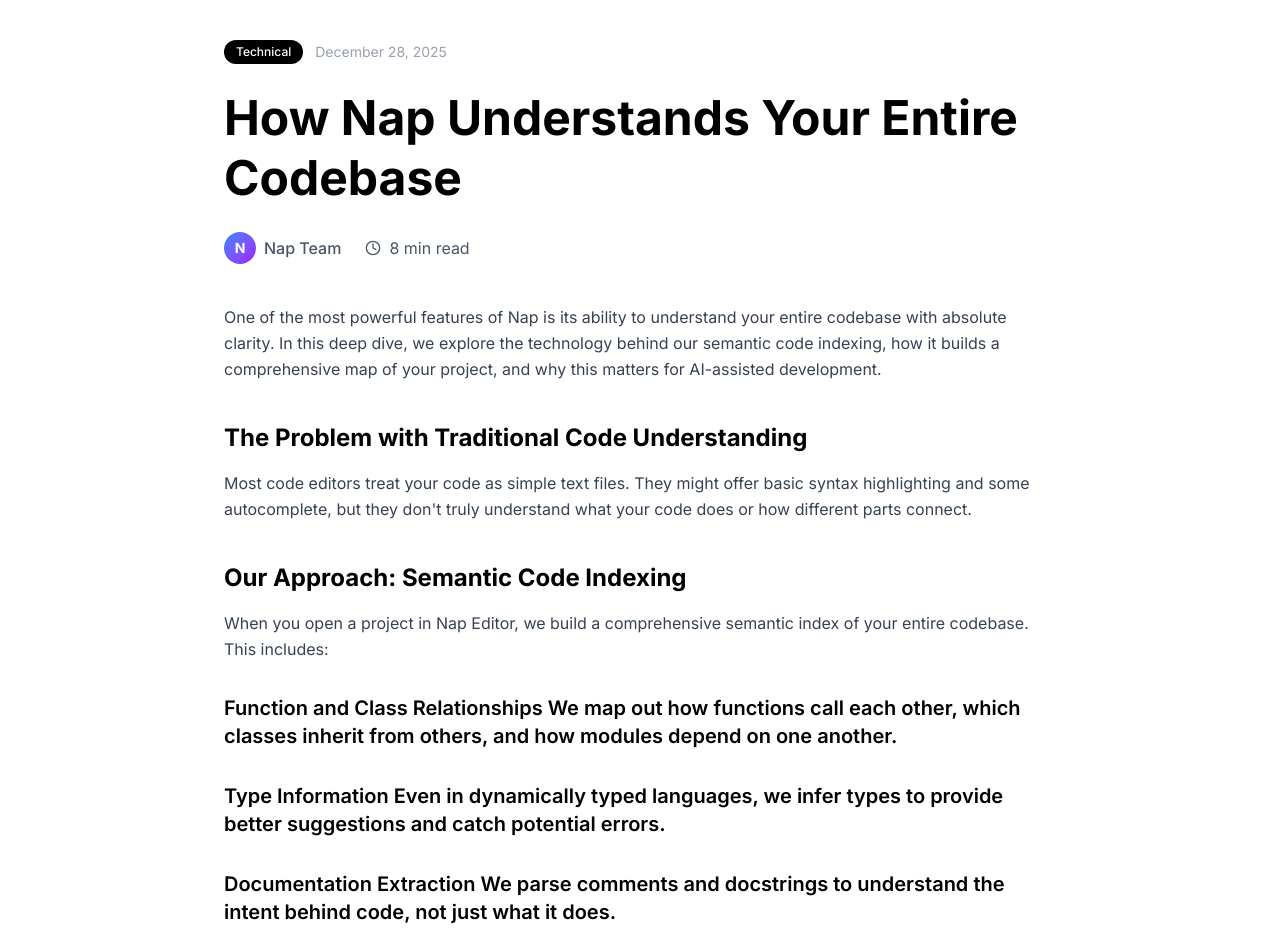
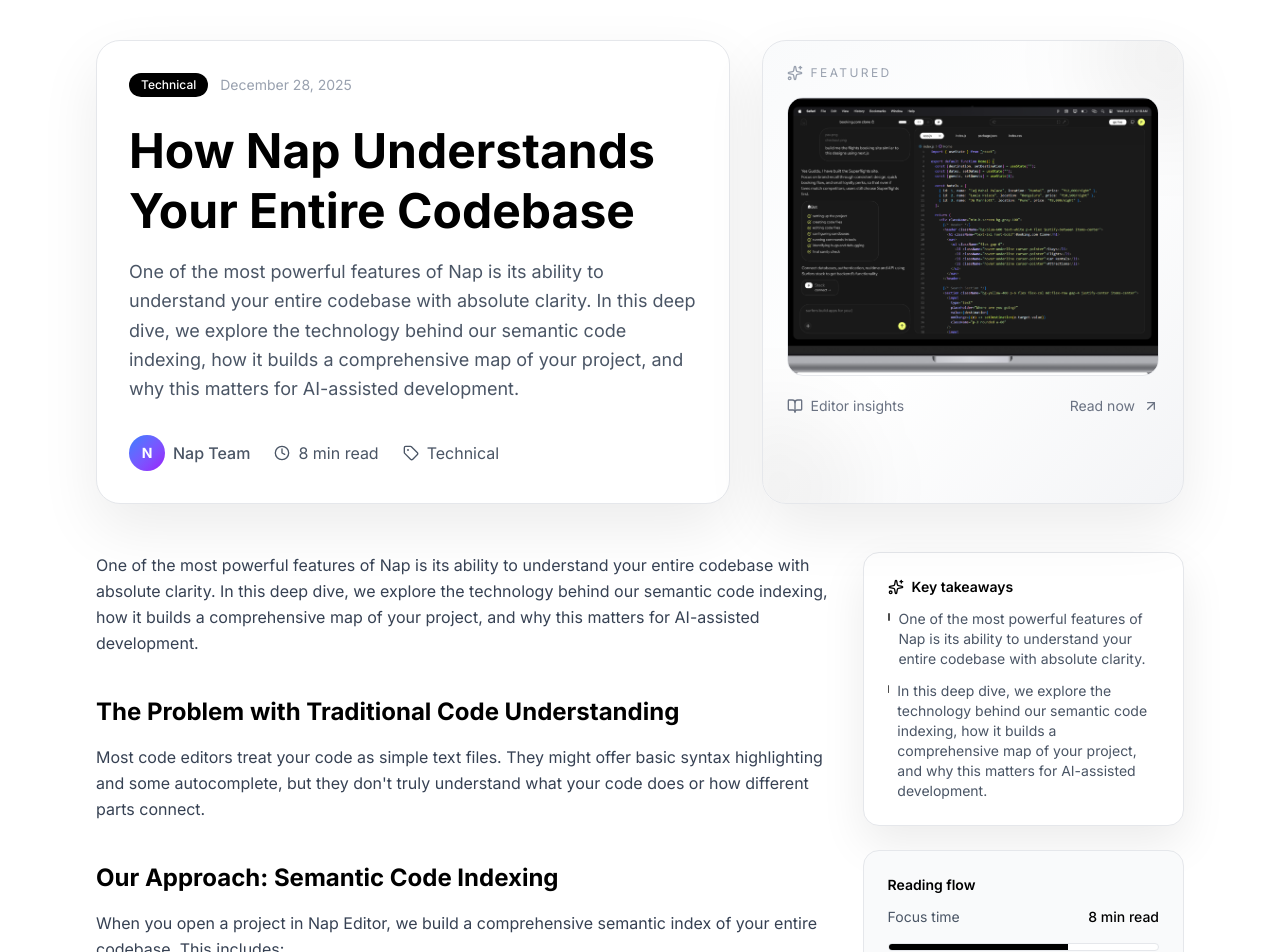
Before and after one commit to farzeenilyaszargar/nap-ide, a Next.js app: page /blogs/understanding-your-codebase in a window 1280 px wide. Shown: the part 160-1112 px from the top of the page. Built offline with nearby package versions, Linux system fonts and the light colour scheme.

Commit message:
Enhance blog article layout with visuals

```diff
--- a/app/(other pages)/blogs/[slug]/page.tsx
+++ b/app/(other pages)/blogs/[slug]/page.tsx
@@ -1,6 +1,7 @@
 import { notFound } from "next/navigation";
 import Link from "next/link";
-import { ArrowLeft, Clock, User } from "lucide-react";
+import Image from "next/image";
+import { ArrowLeft, Clock, Sparkles, Tag, BookOpen, ArrowUpRight } from "lucide-react";
 
 import Header from "@/components/header";
 import Footer from "@/components/footer";
@@ -25,11 +26,17 @@ export default async function BlogPage({ params }: BlogPageProps) {
         notFound();
     }
 
+    const takeaways = blog.excerpt
+        .split(".")
+        .map((item) => item.trim())
+        .filter(Boolean)
+        .slice(0, 3);
+
     return (
         <div className="min-h-screen flex flex-col bg-white">
             <Header />
 
-            <main className="flex-1 max-w-4xl mx-auto px-4 sm:px-6 lg:px-8 py-20">
+            <main className="flex-1 max-w-6xl mx-auto px-4 sm:px-6 lg:px-8 py-20">
                 {/* Back Button */}
                 <Link
                     href="/blogs"
@@ -41,21 +48,28 @@ export default async function BlogPage({ params }: BlogPageProps) {
 
                 {/* Article Header */}
                 <article>
-                    <header className="mb-10">
-                        <div className="flex items-center gap-3 mb-6">
+                    <header className="mb-12">
+                        <div className="grid gap-8 lg:grid-cols-[1.2fr_0.8fr] lg:items-stretch">
+                            <div className="flex flex-col justify-between rounded-3xl border border-gray-200 bg-white p-8 shadow-[0_24px_60px_rgba(0,0,0,0.08)]">
+                                <div>
+                                    <div className="flex flex-wrap items-center gap-3 mb-6">
                                         <span className="bg-black text-white text-xs font-medium px-3 py-1 rounded-full">
                                             {blog.category}
                                         </span>
                                         <span className="text-gray-400 text-sm">{blog.date}</span>
                                     </div>
 
-                        <h2 className="text-4xl md:text-5xl font-bold text-black mb-6 leading-tight">
+                                    <h2 className="text-4xl md:text-5xl font-bold text-black mb-4 leading-tight">
                                         {blog.title}
                                     </h2>
+                                    <p className="text-gray-600 text-lg leading-relaxed">
+                                        {blog.excerpt}
+                                    </p>
+                                </div>
 
-                        <div className="flex items-center gap-6 text-gray-600">
+                                <div className="mt-8 flex flex-wrap items-center gap-6 text-gray-600">
                                     <div className="flex items-center gap-2">
-                                <div className="w-8 h-8 bg-gradient-to-br from-blue-500 to-purple-600 rounded-full flex items-center justify-center text-white font-bold text-sm">
+                                        <div className="w-9 h-9 bg-gradient-to-br from-blue-500 to-purple-600 rounded-full flex items-center justify-center text-white font-bold text-sm">
                                             {blog.author.charAt(0)}
                                         </div>
                                         <span className="font-medium">{blog.author}</span>
@@ -64,13 +78,50 @@ export default async function BlogPage({ params }: BlogPageProps) {
                                         <Clock className="w-4 h-4" />
                                         <span>{blog.readTime}</span>
                                     </div>
+                                    <div className="flex items-center gap-2">
+                                        <Tag className="w-4 h-4" />
+                                        <span>{blog.category}</span>
+                                    </div>
+                                </div>
+                            </div>
+
+                            <div className="relative overflow-hidden rounded-3xl border border-gray-200 bg-gradient-to-br from-gray-50 via-white to-gray-100 p-6 shadow-[0_24px_60px_rgba(0,0,0,0.08)]">
+                                <div className="absolute -right-16 -top-16 h-40 w-40 rounded-full bg-black/5 blur-2xl" />
+                                <div className="absolute -left-16 -bottom-16 h-40 w-40 rounded-full bg-black/5 blur-2xl" />
+                                <div className="relative h-full">
+                                    <div className="flex items-center gap-2 text-xs uppercase tracking-[0.2em] text-gray-400 mb-4">
+                                        <Sparkles className="w-4 h-4" />
+                                        Featured
+                                    </div>
+                                    <div className="aspect-[4/3] w-full overflow-hidden rounded-2xl border border-gray-200 bg-white">
+                                        <Image
+                                            src={blog.image}
+                                            alt={blog.title}
+                                            width={800}
+                                            height={600}
+                                            className="h-full w-full object-cover"
+                                        />
+                                    </div>
+                                    <div className="mt-5 flex items-center justify-between text-sm text-gray-500">
+                                        <span className="inline-flex items-center gap-2">
+                                            <BookOpen className="w-4 h-4" />
+                                            Editor insights
+                                        </span>
+                                        <span className="inline-flex items-center gap-2">
+                                            Read now
+                                            <ArrowUpRight className="w-4 h-4" />
+                                        </span>
+                                    </div>
+                                </div>
+                            </div>
                         </div>
                     </header>
 
+                    <div className="grid gap-8 lg:grid-cols-[1.6fr_0.7fr]">
+                        <div>
                             {/* Article Content */}
                             <div className="prose prose-lg max-w-none">
                                 {blog.content.split('\n\n').map((paragraph, index) => {
-                            // Check if it's a heading
                                     if (paragraph.startsWith('## ')) {
                                         return (
                                             <h2 key={index} className="text-2xl font-bold text-black mt-10 mb-4">
@@ -85,7 +136,6 @@ export default async function BlogPage({ params }: BlogPageProps) {
                                             </h3>
                                         );
                                     }
-                            // Check if it's a list item
                                     if (paragraph.startsWith('- ')) {
                                         const items = paragraph.split('\n');
                                         return (
@@ -98,7 +148,6 @@ export default async function BlogPage({ params }: BlogPageProps) {
                                             </ul>
                                         );
                                     }
-                            // Regular paragraph
                                     return (
                                         <p key={index} className="text-gray-700 leading-relaxed mb-6">
                                             {paragraph}
@@ -106,6 +155,42 @@ export default async function BlogPage({ params }: BlogPageProps) {
                                     );
                                 })}
                             </div>
+                        </div>
+
+                        <aside className="space-y-6">
+                            <div className="rounded-2xl border border-gray-200 bg-white p-6 shadow-[0_18px_45px_rgba(0,0,0,0.08)]">
+                                <div className="flex items-center gap-2 text-sm font-semibold text-black mb-3">
+                                    <Sparkles className="w-4 h-4" />
+                                    Key takeaways
+                                </div>
+                                <ul className="space-y-3 text-sm text-gray-600">
+                                    {takeaways.map((item, idx) => (
+                                        <li key={idx} className="flex items-start gap-2">
+                                            <span className="mt-1 h-2 w-2 rounded-full bg-black/70" />
+                                            <span>{item.endsWith(".") ? item : `${item}.`}</span>
+                                        </li>
+                                    ))}
+                                </ul>
+                            </div>
+
+                            <div className="rounded-2xl border border-gray-200 bg-gray-50 p-6">
+                                <div className="text-sm font-semibold text-black mb-3">Reading flow</div>
+                                <div className="space-y-4 text-sm text-gray-600">
+                                    <div className="flex items-center justify-between">
+                                        <span>Focus time</span>
+                                        <span className="font-medium text-black">{blog.readTime}</span>
+                                    </div>
+                                    <div className="h-2 w-full rounded-full bg-white border border-gray-200 overflow-hidden">
+                                        <div className="h-full w-2/3 bg-black" />
+                                    </div>
+                                    <p className="text-xs text-gray-500">
+                                        Save this for later and continue right where you left off.
+                                    </p>
+                                </div>
+                            </div>
+                        </aside>
+                    </div>
+
                 </article>
 
                 {/* Footer CTA */}
```
Lines whose indentation alone changed are shown as unchanged.
